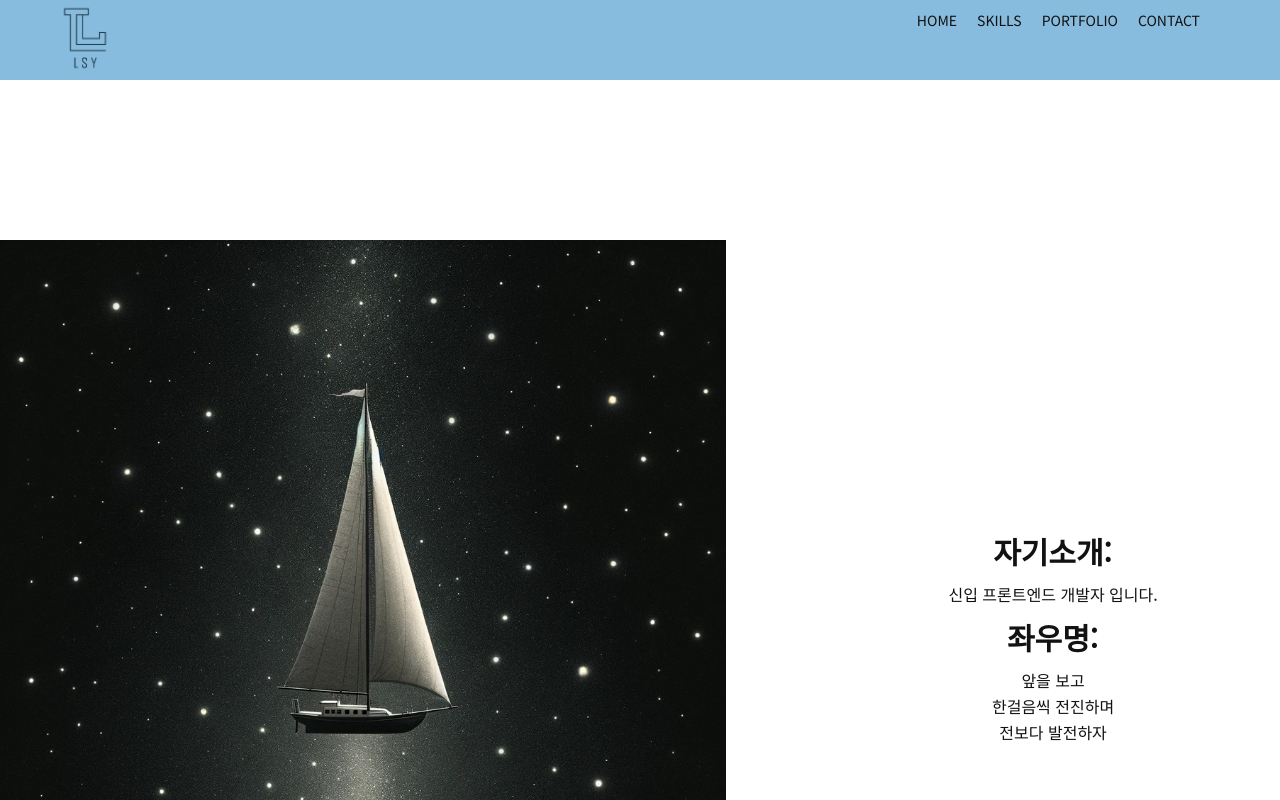
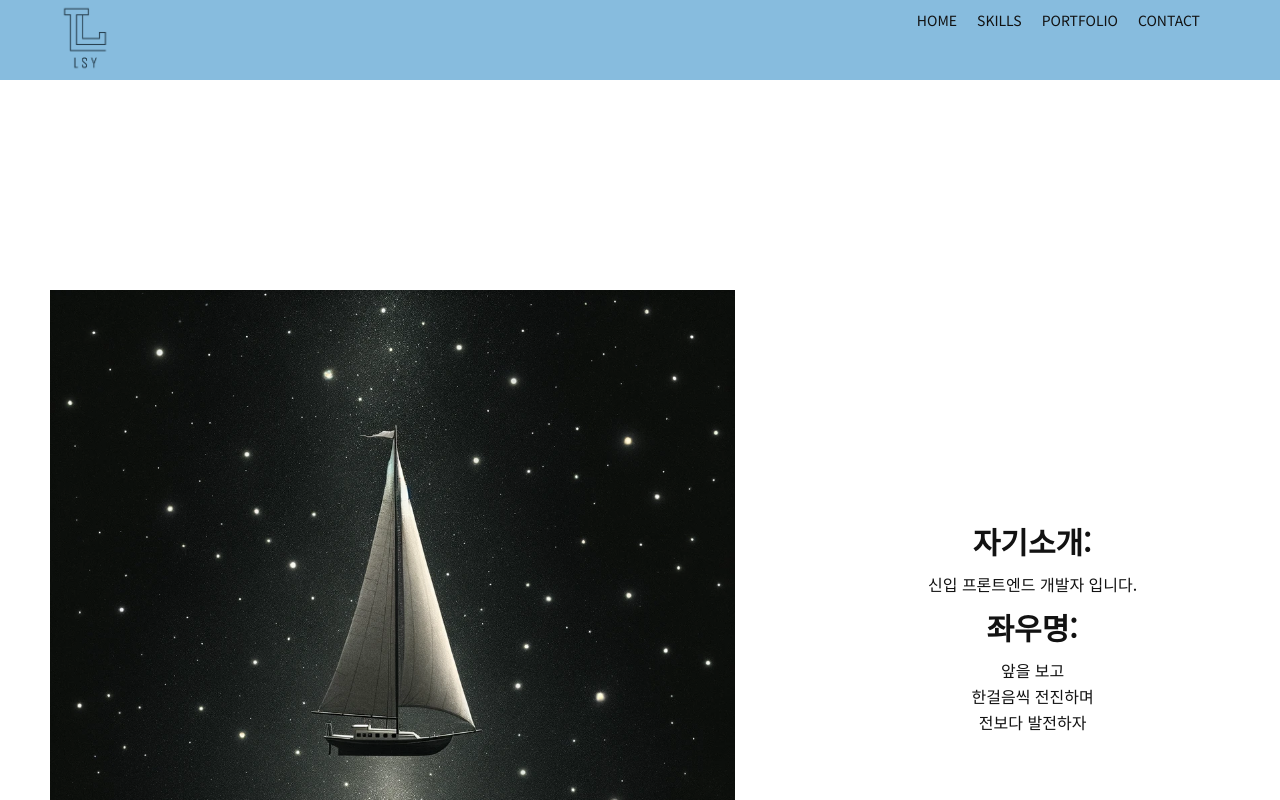
Before and after one commit to SYL4Git/portfolio-app, a React (Create React App) app: page / in a window 1280 px wide. Shown: the top 800 px of the page. Built offline with nearby package versions, Linux system fonts and the light colour scheme.

Commit message:
240228 1006 @class

```diff
--- a/src/css/cssCheck.css
+++ b/src/css/cssCheck.css
@@ -1,3 +1,2 @@
 @charset 'utf-8';
-
 /* css check */
--- a/src/styledComponent/StyledHome.js
+++ b/src/styledComponent/StyledHome.js
@@ -67,17 +67,18 @@ export const StyledAbout = styled.div`
 		display: flex;
 		justify-content: center;
 		flex-direction: row;
+		padding: 50px;
 
-		.bannerImg {
+		.bannerImg, .catchPhrase{
 			width: 50%
 			height: auto;
-			margin-right: 50px;
+			margin: 0 auto 0;
+		}
+		.bannerImg {
+			margin-right:50px;
 		}
 		.catchPhrase {
-			width: 50%;
-			height: auto;
-			margin-top: 30px;
-			margin-left: 50px;
+			margin-left:50px;
 			.wia {
 				margin-top: 0;
 			}
--- a/src/styledComponent/StyledPortfolio.js
+++ b/src/styledComponent/StyledPortfolio.js
@@ -15,18 +15,23 @@ export const StyledPortfolio = styled.div`
 		margin: 0 auto 40px;
 	}
 	.prjct {
-		margin: 0 auto;
+		margin: 50px auto;
+	}
+	.preview,
+	.info {
+		padding: 0 100px;
 	}
 	.preview img {
-		width: 300px;
+		width: 100%;
 		height: auto;
 		border: 1px solid black;
 	}
 	.info {
-		width: 300px;
-		margin: 50px 0;
+		width: 100%;
+		margin-top: 20px;
+
 		div {
-			margin-bottom: 8px;
+			margin-bottom: 10px;
 		}
 		.itmTitle,
 		.detail {
@@ -57,12 +62,20 @@ export const StyledPortfolio = styled.div`
 		.prjct {
 			display: flex;
 		}
+		.preview,
+		.info {
+			padding: 0 30px;
+		}
 		.preview {
-			margin-top: 20px;
-			margin-right: 30px;
+			// margin-top: 20px;
+			// margin-right: 30px;
 		}
 		.info {
 			margin-top: 0;
 		}
 	}
+	@media (min-width: 1200px) {
+		max-width: 1200px;
+		margin: 0 auto 100px;
+	}
 `;
```
